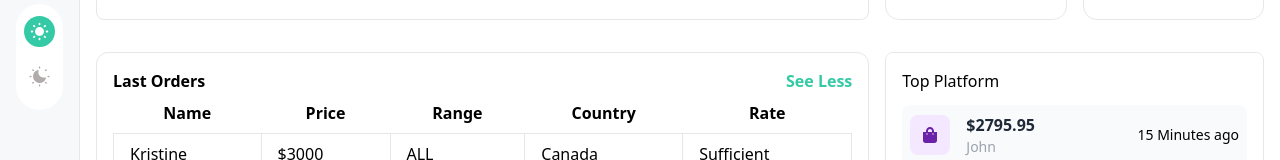
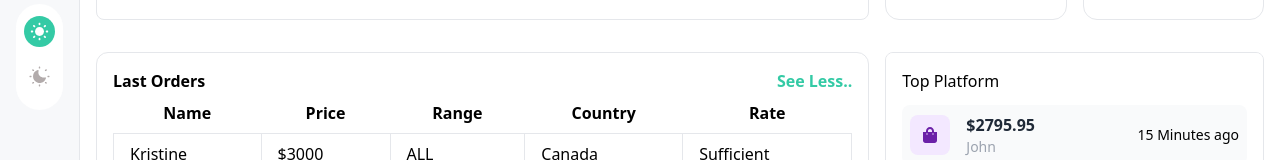
Before and after one commit to Emmanuel-Ingwe/analytics-dashh, a Next.js app: page / in a window 1280 px wide. Shown: the part 468-628 px from the top of the page. Built offline with nearby package versions, Linux system fonts and the light colour scheme.

Commit message:
add: branch

```diff
--- a/components/LastOrders/index.jsx
+++ b/components/LastOrders/index.jsx
@@ -6,7 +6,7 @@ const index = () => {
     <div className="w-full lg:col-span-2 relative border rounded-xl p-4">
       <div className="justify-between flex items-center font-semibold">
         <h1 className="">Last Orders</h1>
-        <h1 className="text-[#34CAA5] font-semibold"><Link href="/"> See Less</Link></h1>
+        <h1 className="text-[#34CAA5] font-semibold"><Link href="/"> See Less..</Link></h1>
       </div>
       <div className="overflow-y-scroll lg:overflow-hidden">
         <table className="table-auto w-full">
```
